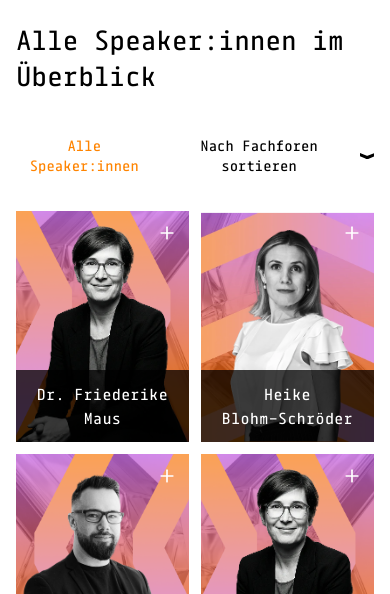
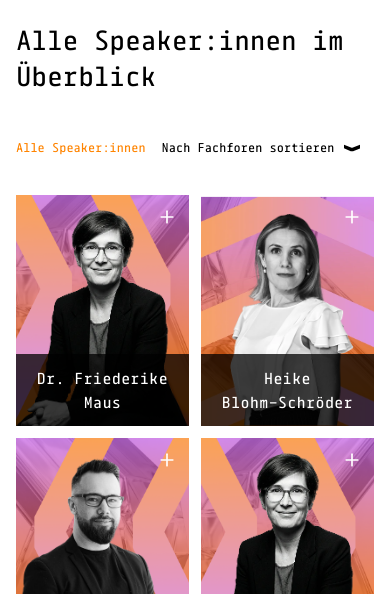
Before and after one commit to nikitatriospire/New_Kontur27, a website: page speaker.html in a window 390 px wide. Shown: the part 1240-1834 px from the top of the page. Drawn offline with Linux system fonts and the light colour scheme.

Commit message:
first commit

```diff
--- a/speaker.html
+++ b/speaker.html
@@ -528,7 +528,7 @@
                                     selectedCategoryName: 'Nach Fachforen sortieren' }">
 
                                     <!-- FILTER BUTTONS BAR -->
-                                    <div class="flex items-center gap-16 sm:gap-24 lg:gap-43 text-sm sm:text-body font-tabular font-medium mb-10 relative z-30">
+                                    <div class="flex items-center gap-16 sm:gap-24 lg:gap-43 text-[12px] xsm:text-sm sm:text-body font-tabular font-medium mb-10 relative z-30">
 
                                         <!-- BUTTON 1: ALL -->
                                         <button type="button"
```
Also changed, not shown: assets/css/style.css.
